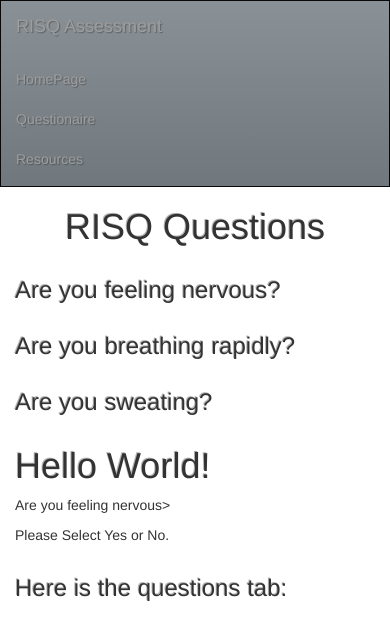
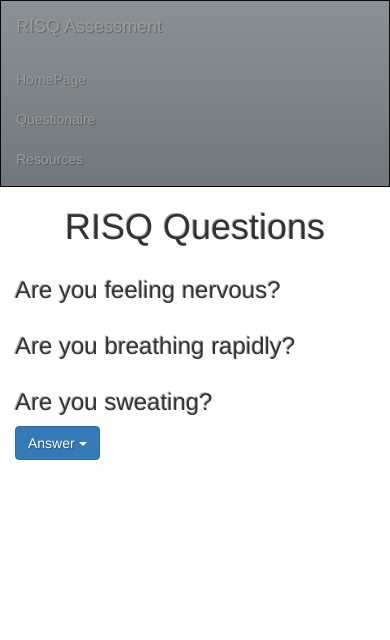
Before and after one commit to MarioPal97/mariopal97.github.io, a plain HTML site: page questions.html in a window 390 px wide. Drawn offline with nearby package versions, Linux system fonts and the light colour scheme; files that its build step writes are made by us from their sources.

Commit message:
Jaimes Changes

```diff
--- a/questions.html
+++ b/questions.html
@@ -44,10 +44,21 @@
 				<h3>Are you sweating?</h3>
 			</div>
 		</div>
+		<div class = "col">
+			<div class="dropdown">
+				<button class="btn btn-primary dropdown-toggle" type="button" data-toggle="dropdown">Answer
+					<span class="caret"></span></button>
+				<ul class="dropdown-menu">
+					<li><a href="#">Yes</a></li>
+					<li><a href="#">No</a></li>
+				</ul>
+			</div>
+			</h3>
+		</div>
 	</div>
 
 	<!-- This is what Mario Added-->
-	<div class="container">
+	<!--<div class="container">
 		<h1>Hello World!</h1>
 		<div class="row">
 		  <div class="col-sm-6">
@@ -58,12 +69,8 @@
 		  </div>
 		</div>
 	</div>
-	<!-- END -->
+	 END -->
 
-	<div class = "col">
-		<h3 class = "col-sm-3" align="left"> <!-- questions here -->
-			Here is the questions tab:
-		</h3>
-	</div>
+
 </body>
 </html>
```
